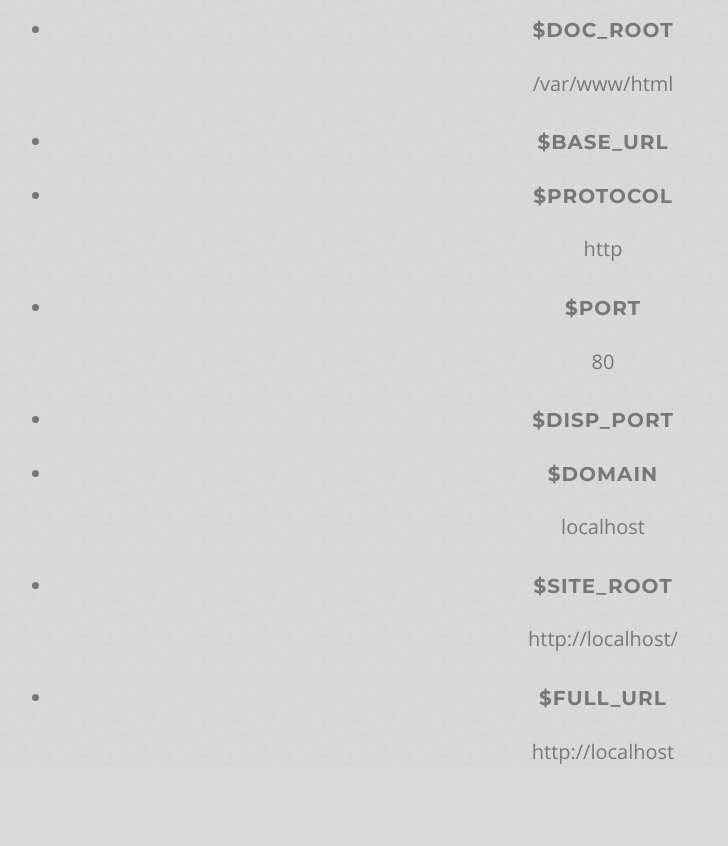
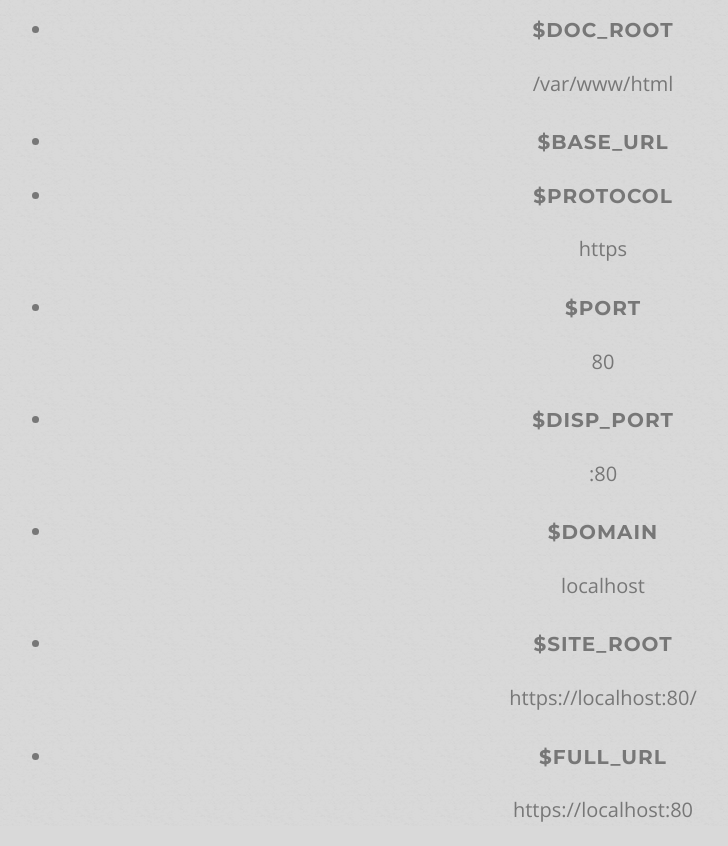
Before and after one commit to LukeDarbs/whbn, a PHP site: page /variables.php in a window 1280 px wide. Shown: the part 515-1361 px from the top of the page, without its empty margins (57-785 px from the left). Before the commit the page ends 1279 px from the top, so only its background shows below. Run offline with PHP 8.4, Linux system fonts and the light colour scheme; data that the repository does not hold is empty; some libraries are stand-ins or nearby versions.

Commit message:
HTTPS setup
– Add PHPInfo
– Update GA tracking script

```diff
--- a/public/inc/analyticstracking.php
+++ b/public/inc/analyticstracking.php
@@ -1,10 +1,9 @@
+<!-- Global site tag (gtag.js) - Google Analytics -->
+<script async src="https://www.googletagmanager.com/gtag/js?id=UA-55485362-1"></script>
 <script>
-  (function(i,s,o,g,r,a,m){i['GoogleAnalyticsObject']=r;i[r]=i[r]||function(){
-  (i[r].q=i[r].q||[]).push(arguments)},i[r].l=1*new Date();a=s.createElement(o),
-  m=s.getElementsByTagName(o)[0];a.async=1;a.src=g;m.parentNode.insertBefore(a,m)
-  })(window,document,'script','//www.google-analytics.com/analytics.js','ga');
+  window.dataLayer = window.dataLayer || [];
+  function gtag(){dataLayer.push(arguments);}
+  gtag('js', new Date());
 
-  ga('create', 'UA-55485362-1', 'auto');
-  ga('send', 'pageview');
-
+  gtag('config', 'UA-55485362-1');
 </script>
--- a/public/inc/head.php
+++ b/public/inc/head.php
@@ -1,6 +1,9 @@
 <!DOCTYPE html>
 <html lang="en" style="background-color: #d9d9d9;">
 	<head>
+
+		<?php include_once("analyticstracking.php") ?>
+
 		<meta charset="utf-8">
 		<meta http-equiv="X-UA-Compatible" content="IE=edge">
 		<meta name="viewport" content="width=device-width, initial-scale=1">
@@ -26,10 +29,8 @@
 		</title>
 
 		<!-- Fonts -->
-		<!-- <link href='http://fonts.googleapis.com/css?family=Source+Sans+Pro:300' rel='stylesheet' type='text/css'> -->
-		<link href='http://fonts.googleapis.com/css?family=Montserrat:700' rel='stylesheet' type='text/css'>
-		<link href='http://fonts.googleapis.com/css?family=Open+Sans:300' rel='stylesheet' type='text/css'>
-		<!-- <link href='http://fonts.googleapis.com/css?family=Muli:300' rel='stylesheet' type='text/css'> -->
+		<link href='https://fonts.googleapis.com/css?family=Montserrat:700' rel='stylesheet' type='text/css'>
+		<link href='https://fonts.googleapis.com/css?family=Open+Sans:300' rel='stylesheet' type='text/css'>
 
 		<!-- Core CSS -->
 		<link href="<?php echo $site_root; ?>css/idic.css" rel="stylesheet">
@@ -44,8 +45,6 @@
 
 	<body class="<?php $body = "post-" . $this_post['post_name']; echo $body; ?>" role="main">
 
-	<?php include_once("analyticstracking.php") ?>
-
 		<!-- <div class="m-scene" id="main">
 
 		<div class="scene_element scene_element--fadeinright"> -->
--- /dev/null
+++ b/public/phpinfo.php
@@ -0,0 +1,5 @@
+<?php
+
+phpinfo();
+
+?>
--- a/public/variables.php
+++ b/public/variables.php
@@ -13,7 +13,7 @@ set_include_path( "inc/" );
 	$base_dir  = __DIR__ ; // Absolute path to your installation, ex: /var/www/mywebsite
 	$doc_root  = preg_replace("!{$_SERVER['SCRIPT_NAME']}$!", '', $_SERVER['SCRIPT_FILENAME']); # ex: /var/www
 	$base_url  = preg_replace("!^{$doc_root}!", '', $base_dir); # ex: '' or '/mywebsite'
-	$protocol  = empty($_SERVER['HTTPS']) ? 'http' : 'https';
+	$protocol  = 'https';
 	$port      = $_SERVER['SERVER_PORT'];
 	$disp_port = ($protocol == 'http' && $port == 80 || $protocol == 'https' && $port == 443) ? '' : ":$port";
 	$domain    = $_SERVER['SERVER_NAME'];
```
Also changed, not shown: public/.htaccess (added), 1 other file.
